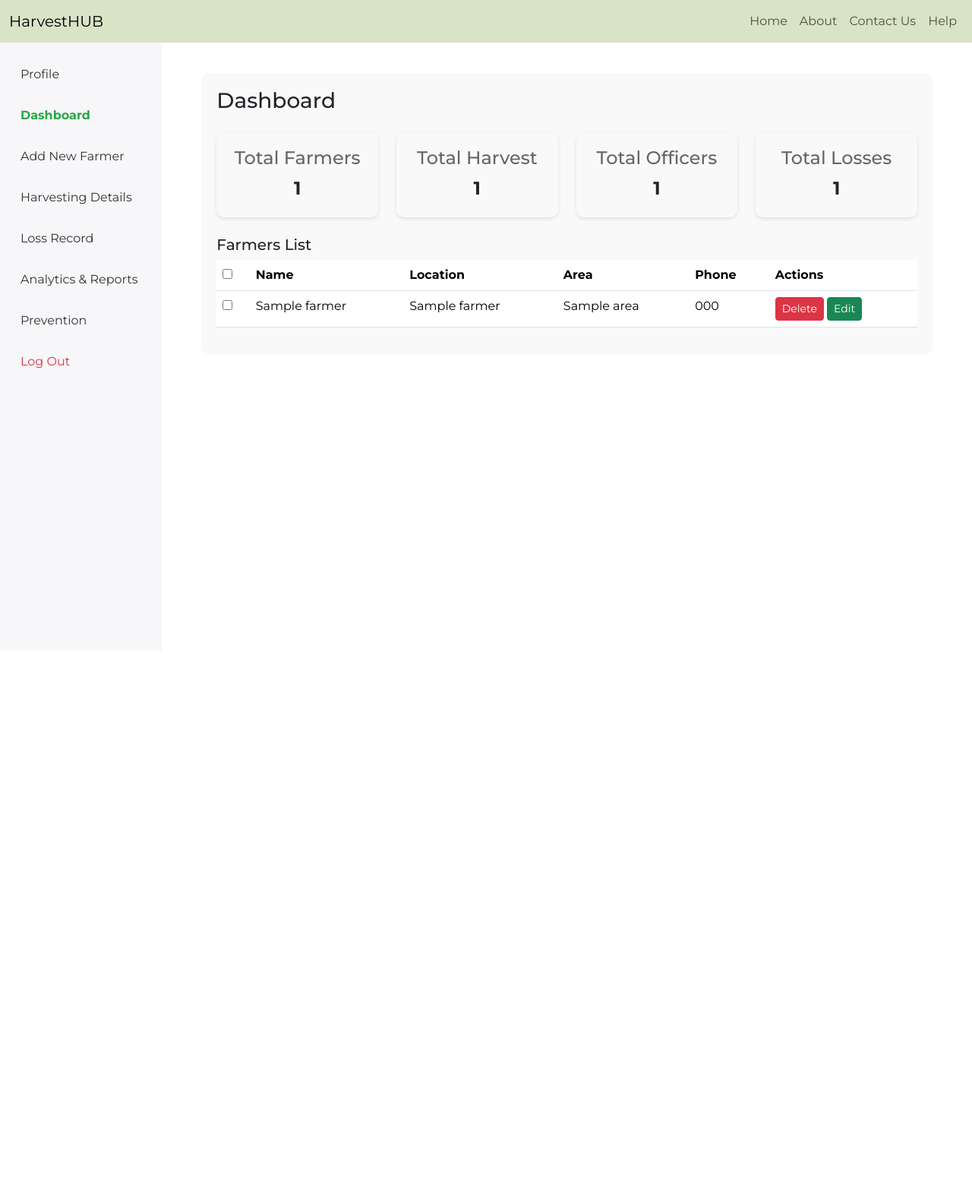
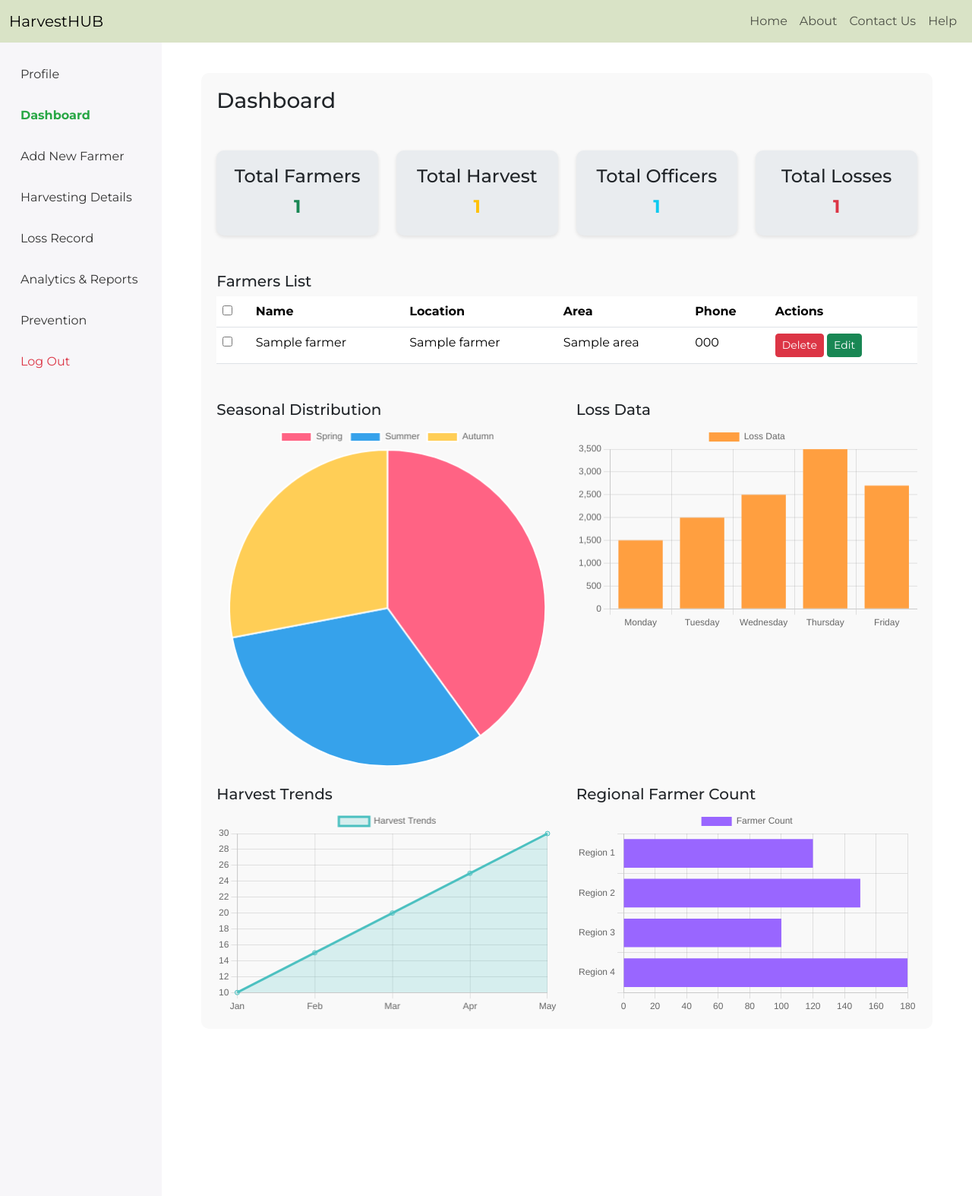
Before and after one commit to yusaislam48/HarvestHub, a Flask app: template templates/dashboard.html in a window 1280 px wide. Shown: the top 1574 px of the page at 76% size. Before the commit the page ends 485 px from the top, so only its background shows below. Run offline with Flask 3, Linux system fonts and the light colour scheme; the template is opened without the code that fills it: most values are stand-ins (such as "Sample title", 1, 10 or a date in 2020).

Commit message:
css design Updated

```diff
--- a/templates/analyticsAndReports.html
+++ b/templates/analyticsAndReports.html
@@ -111,7 +111,7 @@
             <div class="row mb-3">
               <div class="col-md-3">
                 <label for="farmer" class="form-label">Select Farmer</label>
-                <select class="form-select" id="farmer" name="farmer_id" required>
+                <select class="form-select dropdown-toggle" id="farmer" name="farmer_id" required>
                   <option value="" disabled selected>Choose Farmer</option>
                   {% for farmer in farmers %}
                   <option value="{{ farmer['id'] }}">{{ farmer['name'] }}</option>
@@ -120,7 +120,7 @@
               </div>
               <div class="col-md-3">
                 <label for="harvestId" class="form-label">Select Harvest ID</label>
-                <select class="form-select" id="harvestId" name="harvest_id" required>
+                <select class="form-select dropdown-toggle" id="harvestId" name="harvest_id" required>
                   <option value="" disabled selected>Choose Harvest ID</option>
                 </select>
               </div>
--- a/templates/areaOfficersProfile.html
+++ b/templates/areaOfficersProfile.html
@@ -18,7 +18,7 @@
     }
     .sidebar {
       background-color: #F7F6F9; /* Sidebar color */
-      height: 100vh;
+      height: 110vh;
       padding-top: 20px;
     }
     .sidebar a {
--- a/templates/dashboard.html
+++ b/templates/dashboard.html
@@ -17,7 +17,7 @@
     }
     .sidebar {
       background-color: #F7F6F9;
-      height: 100vh;
+      height: 230vh;
       padding-top: 20px;
     }
     .sidebar a {
@@ -42,14 +42,14 @@
       border-radius: 10px;
     }
     .stats-card {
-      background-color: #f9f9f9;
+      background-color: #E9ECEF;
       border-radius: 10px;
       text-align: center;
       padding: 20px;
       box-shadow: 0 2px 5px rgba(0, 0, 0, 0.1);
     }
     .stats-card h4 {
-      color: #666;
+      color: #00000;
     }
     .stats-card span {
       font-size: 24px;
@@ -93,35 +93,35 @@
         <div class="profile-section">
           <!-- Dashboard Overview -->
           <h3>Dashboard</h3>
-          <div class="row text-center my-4">
+          <div class="row text-center my-4 mt-5">
             <div class="col-md-3">
               <div class="stats-card">
                 <h4>Total Farmers</h4>
-                <span id="totalFarmers">{{ total_farmers }}</span>
+                <span class="text-success" id="totalFarmers">{{ total_farmers }}</span>
               </div>
             </div>
             <div class="col-md-3">
               <div class="stats-card">
                 <h4>Total Harvest</h4>
-                <span id="totalHarvest">{{ total_harvest }}</span>
+                <span class="text-warning" id="totalHarvest">{{ total_harvest }}</span>
               </div>
             </div>
             <div class="col-md-3">
               <div class="stats-card">
                 <h4>Total Officers</h4>
-                <span id="totalOfficers">{{ total_officers }}</span>
+                <span class="text-info" id="totalOfficers">{{ total_officers }}</span>
               </div>
             </div>
             <div class="col-md-3">
               <div class="stats-card">
                 <h4>Total Losses</h4>
-                <span id="totalLosses">{{ total_losses }}</span>
+                <span class="text-danger" id="totalLosses">{{ total_losses }}</span>
               </div>
             </div>
           </div>
 
           <!-- Table Section -->
-          <h5>Farmers List</h5>
+          <h5 class=" mt-5">Farmers List</h5>
           <!-- Farmers Table -->
           <table class="table table-hover">
             <thead>
@@ -154,6 +154,24 @@
               {% endfor %}
             </tbody>
           </table>
+          <div class="row mt-5">
+            <div class="col-md-6">
+              <h5>Seasonal Distribution</h5>
+              <canvas id="pieChart" width="500" height="300"></canvas>
+            </div>
+            <div class="col-md-6">
+              <h5>Loss Data</h5>
+              <canvas id="barChart" width="500" height="300"></canvas>
+            </div>
+            <div class="col-md-6 mt-4">
+              <h5>Harvest Trends</h5>
+              <canvas id="lineChart" width="500" height="300"></canvas>
+            </div>
+            <div class="col-md-6 mt-4">
+              <h5>Regional Farmer Count</h5>
+              <canvas id="columnChart" width="500" height="300"></canvas>
+            </div>
+          </div>
 
           <!-- Edit Modal -->
           <div class="modal fade" id="editModal" tabindex="-1" aria-labelledby="editModalLabel" aria-hidden="true">
@@ -269,6 +287,69 @@
 
   </script>
 
+  <script src="https://cdn.jsdelivr.net/npm/chart.js"></script>
+  <script>
+    // Pie Chart
+    const ctxPie = document.getElementById('pieChart').getContext('2d');
+    new Chart(ctxPie, {
+      type: 'pie',
+      data: {
+        labels: ['Spring', 'Summer', 'Autumn'],
+        datasets: [{
+          data: [40, 32, 28],
+          backgroundColor: ['#FF6384', '#36A2EB', '#FFCE56']
+        }]
+      }
+    });
+
+    // Bar Chart
+    const ctxBar = document.getElementById('barChart').getContext('2d');
+    new Chart(ctxBar, {
+      type: 'bar',
+      data: {
+        labels: ['Monday', 'Tuesday', 'Wednesday', 'Thursday', 'Friday'],
+        datasets: [{
+          label: 'Loss Data',
+          data: [1500, 2000, 2500, 3500, 2700],
+          backgroundColor: '#FF9F40'
+        }]
+      }
+    });
+
+    // Line Chart
+    const ctxLine = document.getElementById('lineChart').getContext('2d');
+    new Chart(ctxLine, {
+      type: 'line',
+      data: {
+        labels: ['Jan', 'Feb', 'Mar', 'Apr', 'May'],
+        datasets: [{
+          label: 'Harvest Trends',
+          data: [10, 15, 20, 25, 30],
+          borderColor: '#4BC0C0',
+          backgroundColor: 'rgba(75, 192, 192, 0.2)',
+          fill: true
+        }]
+      }
+    });
+
+    // Column Chart
+    const ctxColumn = document.getElementById('columnChart').getContext('2d');
+    new Chart(ctxColumn, {
+      type: 'bar',
+      data: {
+        labels: ['Region 1', 'Region 2', 'Region 3', 'Region 4'],
+        datasets: [{
+          label: 'Farmer Count',
+          data: [120, 150, 100, 180],
+          backgroundColor: '#9966FF'
+        }]
+      },
+      options: {
+        indexAxis: 'y', // Horizontal Bar
+      }
+    });
+  </script>
+
 
 </body>
 </html>
--- a/templates/home.html
+++ b/templates/home.html
@@ -106,7 +106,7 @@
   <div class="hero-section">
     <h1>HarvestHub</h1>
     <p>Empowering area officers and farmers to monitor post-harvest processes, analyze losses, and implement effective measures to improve productivity.</p>
-    <a href="/" class="btn">Get Started</a>
+    <a href="/dashboard" class="btn">Get Started</a>
   </div>
 
   <!-- Features Section -->
--- a/templates/lossRecord.html
+++ b/templates/lossRecord.html
@@ -158,7 +158,7 @@
                 </div>
                 <div class="mb-3">
                   <label for="lossReason" class="form-label">Losses Reason</label>
-                  <select class="form-select" id="lossReason" name="loss_reason" required>
+                  <select class="form-select dropdown-toggle" id="lossReason" name="loss_reason" required>
                     <option value="" disabled selected>Select Losses Reason</option>
                     <option value="Pests">Pests</option>
                     <option value="Diseases">Diseases</option>
```
Also changed, not shown: templates/addNewFarmer.html (+1 -30 lines).
